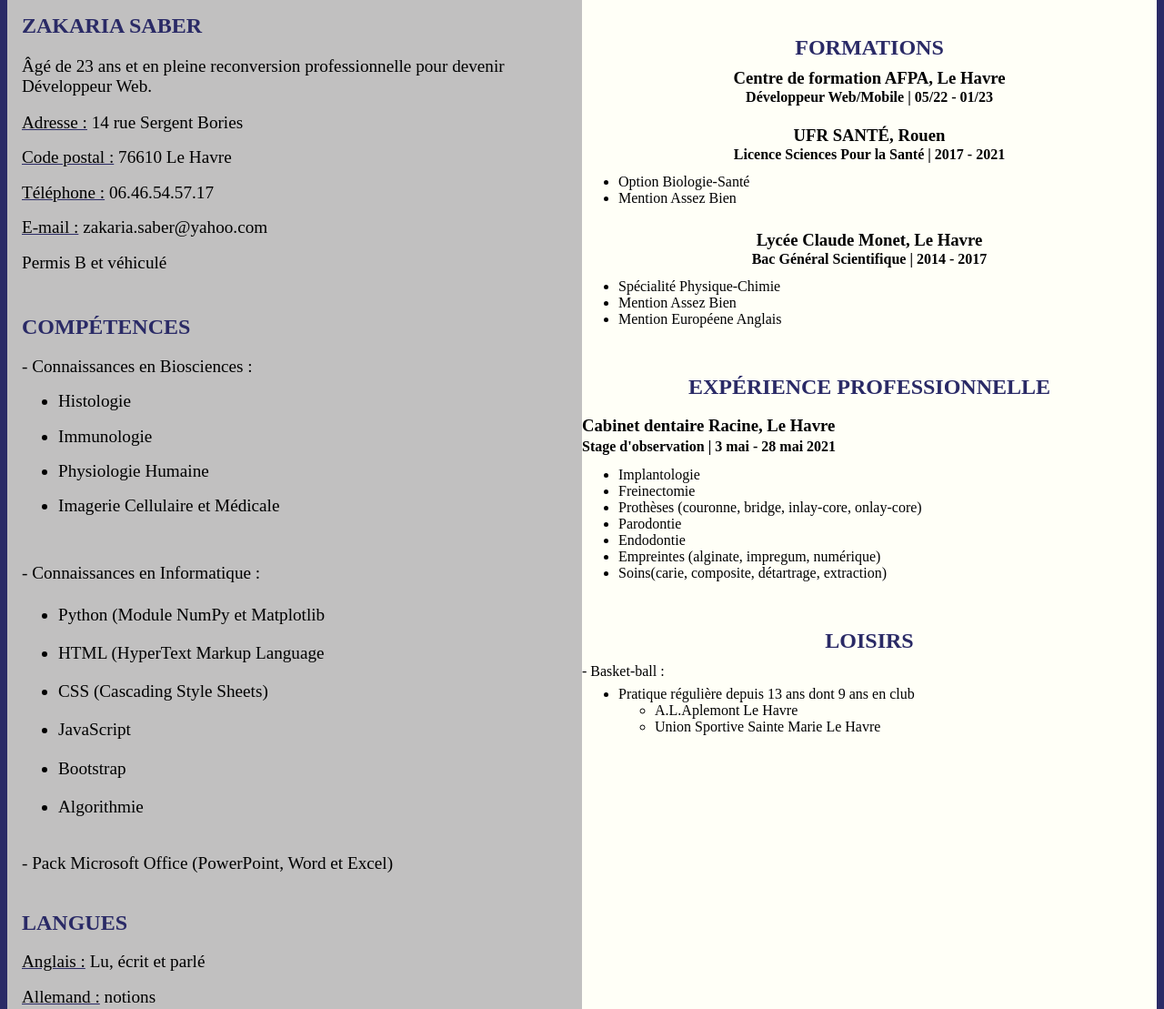
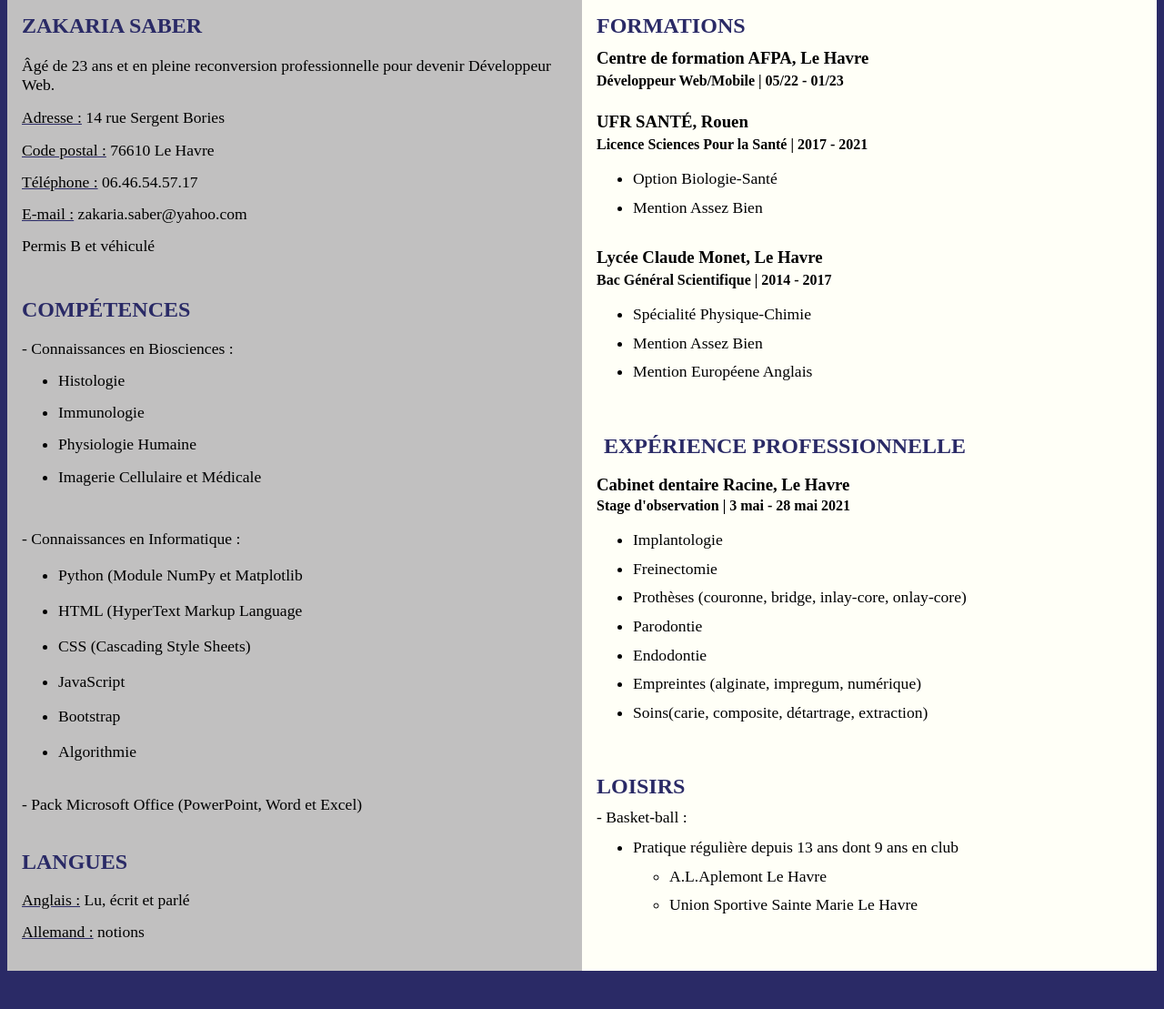
Before and after one commit to KuzanZak/CV-Eval, a plain HTML site: page index.html in a window 1280 px wide. Shown: the part 280-1389 px from the top of the page at 91% size. After the commit the page ends 1355 px from the top, so only its background shows below. Drawn offline with Linux system fonts and the light colour scheme.

Commit message:
responsive mobile - desktop

```diff
--- a/css/style.css
+++ b/css/style.css
@@ -27,6 +27,8 @@ body{
 /* PRESENTATION */
 .presentation{
     text-align: center;
+    padding-left: 1rem;
+    padding-right: 1rem;
     padding-bottom: .5rem;
 }
 .presentation-ttl{
@@ -45,7 +47,6 @@ body{
 @media screen and (min-width: 768px) {
     .presentation{
         text-align: left;
-        padding-left: 1rem;
         padding-bottom: 0.1rem;
     }
     .presentation-ttl{
@@ -55,12 +56,14 @@ body{
         line-height: 1;
     }
     .presentation p{
-        font-size: 1.2rem;
+        font-size: 1.1rem;
     }
 }
 /* SKILLS */
 .skills{
     padding-bottom: .5rem;
+    padding-left: 1rem;
+    padding-right: 1rem;
 }
 
 .skills-ttl{
@@ -91,7 +94,6 @@ body{
 @media screen and (min-width: 768px) {
     .skills{
         text-align: left;
-        padding-left: 1rem;
         padding-bottom: 0.1rem;
     }
     .skills-ttl{
@@ -99,7 +101,7 @@ body{
         padding-bottom: .6rem;
     }
     .skills-biosciences-list, .skills-informatic-list, .skills-p{
-        font-size: 1.2rem;
+        font-size: 1.1rem;
     }
     .skills-ul {
         line-height: 2;
@@ -116,6 +118,8 @@ body{
 .languages{
     text-align: center;
     padding-bottom: .5rem;
+    padding-left: 1rem;
+    padding-right: 1rem;
 }
 .languages-content p span{
     text-decoration: underline;
@@ -132,7 +136,6 @@ body{
 @media screen and (min-width: 768px){
     .languages{
         text-align: left;
-        padding-left: 1rem;
         padding-right: 0.2rem;
         padding-bottom: 1rem;
     }
@@ -141,7 +144,7 @@ body{
     }
     .languages p{
         line-height: 1;
-        font-size: 1.2rem
+        font-size: 1.1rem
     }
 }
 
@@ -153,6 +156,8 @@ body{
 
 .formations{
     padding-bottom: .5rem;
+    padding-left: 1rem;
+    padding-right: 1rem;
 }
 .formations-ttl{
     text-align: center;
@@ -174,9 +179,25 @@ body{
     text-align: center;
 }
 
+@media screen and (min-width: 768px){
+    .formations-ttl{
+        text-align: left;
+        padding-top: 0.5rem;
+    }
+    .formations-afpa, .formations-fac-sttl, .formations-lycee-sttl{
+        text-align: left;
+        line-height: .2;
+    }
+    .formations li{
+        font-size: 1.1rem;
+        line-height: 1.8;
+    }
+}
 /* Experience */
 .experience{
     padding-bottom: .5rem;
+    padding-left: 1rem;
+    padding-right: 1rem;
 }
 
 .experience-ttl{
@@ -189,12 +210,24 @@ body{
     line-height: 0.1;
 }
 
+@media screen and (min-width: 768px) {
+    .experience-ttl{
+        text-align: left;
+    }
+    .experience li{
+        line-height: 1.8;
+        font-size: 1.1rem;
+    }
+}
+
 
 
 /* LOISIRS */
 
 .loisirs{
     padding-bottom: .5rem;
+    padding-left: 1rem;
+    padding-right: 1rem;
 }
 
 .loisirs-ttl{
@@ -206,6 +239,17 @@ body{
     line-height: 0;
 }
 
+
+@media screen and (min-width: 768px){
+    .loisirs-ttl{
+        text-align: left;
+    }
+    .loisirs li{
+        line-height: 1.8;
+    }
+    .loisirs-p, .loisirs li {
+        font-size: 1.1rem;
+    }
+}
+
 /* FOOTER */
-
-/* MEDIA */
```
